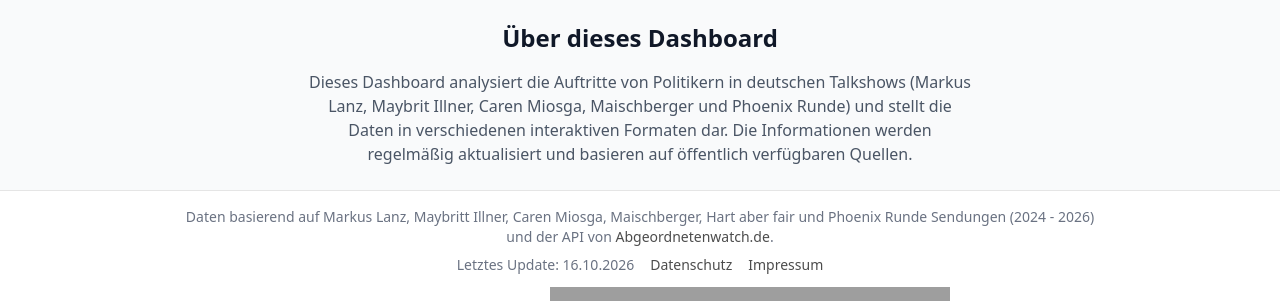
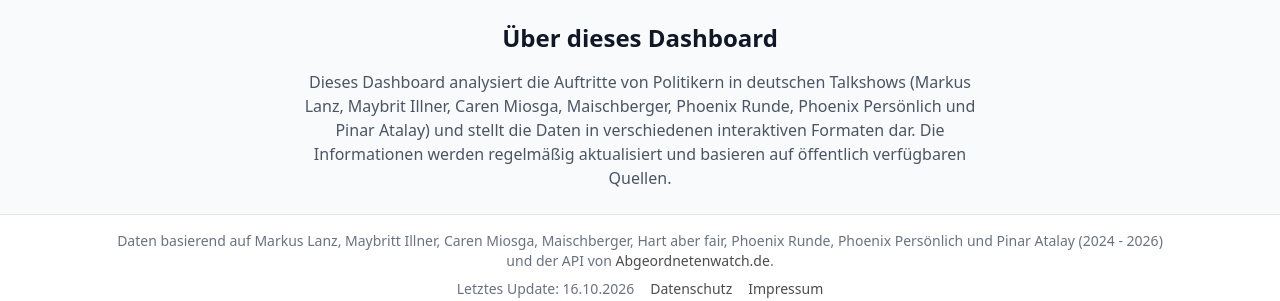
Before and after one commit to Davide131297/tv, a Next.js app in the folder frontend/: page / in a window 1280 px wide. Shown: the part 997-1298 px from the top of the page. Built offline with nearby package versions, Linux system fonts and the light colour scheme; no server answers; grey boxes are pictures that could not be loaded.

Commit message:
pinar atalay sendung integriert

```diff
--- a/frontend/app/api/party-timeline/route.ts
+++ b/frontend/app/api/party-timeline/route.ts
@@ -29,19 +29,8 @@ export async function GET(request: NextRequest) {
     }
 
     // Filter nach Show
-    if (
-      showName &&
-      showName !== "all" &&
-      (showName === "Markus Lanz" ||
-        showName === "Maybrit Illner" ||
-        showName === "Caren Miosga" ||
-        showName === "Maischberger" ||
-        showName === "Hart aber fair" ||
-        showName === "Phoenix Runde")
-    ) {
+    if (showName && showName !== "all") {
       query = query.eq("show_name", showName);
-    } else {
-      query = query.neq("show_name", "Pinar Atalay");
     }
 
     const { data, error } = await query;
--- a/frontend/app/api/politics/route.ts
+++ b/frontend/app/api/politics/route.ts
@@ -21,8 +21,6 @@ function applyShowFilter(
   // 1️⃣ Erst nach showName filtern
   if (showName !== null) {
     query = query.eq("show_name", showName);
-  } else {
-    query = query.neq("show_name", "Pinar Atalay");
   }
 
   if (year && year !== "all") {
--- a/frontend/app/page.tsx
+++ b/frontend/app/page.tsx
@@ -10,8 +10,8 @@ export default function Home() {
         </h1>
         <p className="text-xl md:text-2xl text-gray-600 mb-8 max-w-3xl mx-auto">
           Entdecken Sie die Politik-Landschaft deutscher Talkshows mit
-          interaktiven Statistiken und detaillierten Analysen von Markus Lanz,
-          Maybrit Illner, Caren Miosga, Maischberger und Phoenix Runde
+          interaktiven Statistiken und detaillierten Analysen zu
+          Politiker-Auftritten.
         </p>
 
         {/* Navigation Cards */}
@@ -112,10 +112,11 @@ export default function Home() {
         </h2>
         <p className="text-gray-600 max-w-2xl mx-auto">
           Dieses Dashboard analysiert die Auftritte von Politikern in deutschen
-          Talkshows (Markus Lanz, Maybrit Illner, Caren Miosga, Maischberger und
-          Phoenix Runde) und stellt die Daten in verschiedenen interaktiven
-          Formaten dar. Die Informationen werden regelmäßig aktualisiert und
-          basieren auf öffentlich verfügbaren Quellen.
+          Talkshows (Markus Lanz, Maybrit Illner, Caren Miosga, Maischberger,
+          Phoenix Runde, Phoenix Persönlich und Pinar Atalay) und stellt die
+          Daten in verschiedenen interaktiven Formaten dar. Die Informationen
+          werden regelmäßig aktualisiert und basieren auf öffentlich verfügbaren
+          Quellen.
         </p>
       </div>
     </div>
--- a/frontend/components/Footer.tsx
+++ b/frontend/components/Footer.tsx
@@ -1,5 +1,6 @@
 import Link from "next/link";
 import Image from "next/image";
+import { format } from "date-fns";
 
 export default function Footer() {
   const currentYear = new Date().getFullYear();
@@ -9,8 +10,8 @@ export default function Footer() {
       <div className="text-center text-gray-500 text-sm py-4 px-4">
         <p>
           Daten basierend auf Markus Lanz, Maybritt Illner, Caren Miosga,
-          Maischberger, Hart aber fair und Phoenix Runde Sendungen (2024 -{" "}
-          {currentYear})
+          Maischberger, Hart aber fair, Phoenix Runde, Phoenix Persönlich und
+          Pinar Atalay (2024 - {currentYear})
         </p>
         <p>
           und der API von{" "}
@@ -25,7 +26,7 @@ export default function Footer() {
           .
         </p>
         <div className="flex justify-center gap-4 mt-2">
-          <p>Letztes Update: {new Date().toLocaleDateString("de-DE")}</p>
+          <p>Letztes Update: {format(new Date(), "dd.MM.yyyy")}</p>
           <Link
             href="/datenschutz"
             className="text-black/70 hover:text-black/90 hover:underline"
--- a/frontend/components/PoliticalAreasPageContent.tsx
+++ b/frontend/components/PoliticalAreasPageContent.tsx
@@ -155,6 +155,13 @@ export default function PoliticalAreasPageContent() {
         />
       </div>
 
+      {selectedShow === "Pinar Atalay" ? (
+        <div className="p-4 bg-yellow-50 border border-yellow-200 rounded-lg text-yellow-800">
+          Die Darstellung der politischen Themenbereiche für die Show{" "}
+          <strong>Pinar Atalay</strong> ist derzeit nicht verfügbar.
+        </div>
+      ) : (
+        <>
           <PoliticalAreasChart
             data={politicalAreaStats}
             rows={politicalAreaRows}
@@ -166,6 +173,8 @@ export default function PoliticalAreasPageContent() {
 
           {/* Themen-Details Tabelle */}
           <PoliticalAreasTable politicalAreaStats={politicalAreaStats} />
+        </>
+      )}
     </div>
   );
 }
--- a/frontend/components/ShowOptionsButtons.tsx
+++ b/frontend/components/ShowOptionsButtons.tsx
@@ -18,6 +18,8 @@ export function getShowButtonColor(showValue: string) {
     case "Phoenix Runde":
     case "Phoenix Persönlich":
       return "bg-cyan-100 text-cyan-800 hover:bg-cyan-200";
+    case "Pinar Atalay":
+      return "bg-rose-100 text-pink-800 hover:bg-rose-200";
     default:
       return "bg-gray-100 text-gray-700 hover:bg-gray-200";
   }
--- a/frontend/types.ts
+++ b/frontend/types.ts
@@ -134,6 +134,7 @@ export const SHOW_OPTIONS: ShowOption[] = [
   { value: "Hart aber fair", label: "Hart aber fair" },
   { value: "Phoenix Runde", label: "Phoenix Runde" },
   { value: "Phoenix Persönlich", label: "Phoenix Persönlich" },
+  { value: "Pinar Atalay", label: "Pinar Atalay" },
 ];
 
 export const SHOW_OPTIONS_WITHOUT_ALL: ShowOption[] = [
@@ -144,6 +145,7 @@ export const SHOW_OPTIONS_WITHOUT_ALL: ShowOption[] = [
   { value: "Hart aber fair", label: "Hart aber fair" },
   { value: "Phoenix Runde", label: "Phoenix Runde" },
   { value: "Phoenix Persönlich", label: "Phoenix Persönlich" },
+  { value: "Pinar Atalay", label: "Pinar Atalay" },
 ];
 
 // =============================================================================
```
Lines whose indentation alone changed are shown as unchanged.
